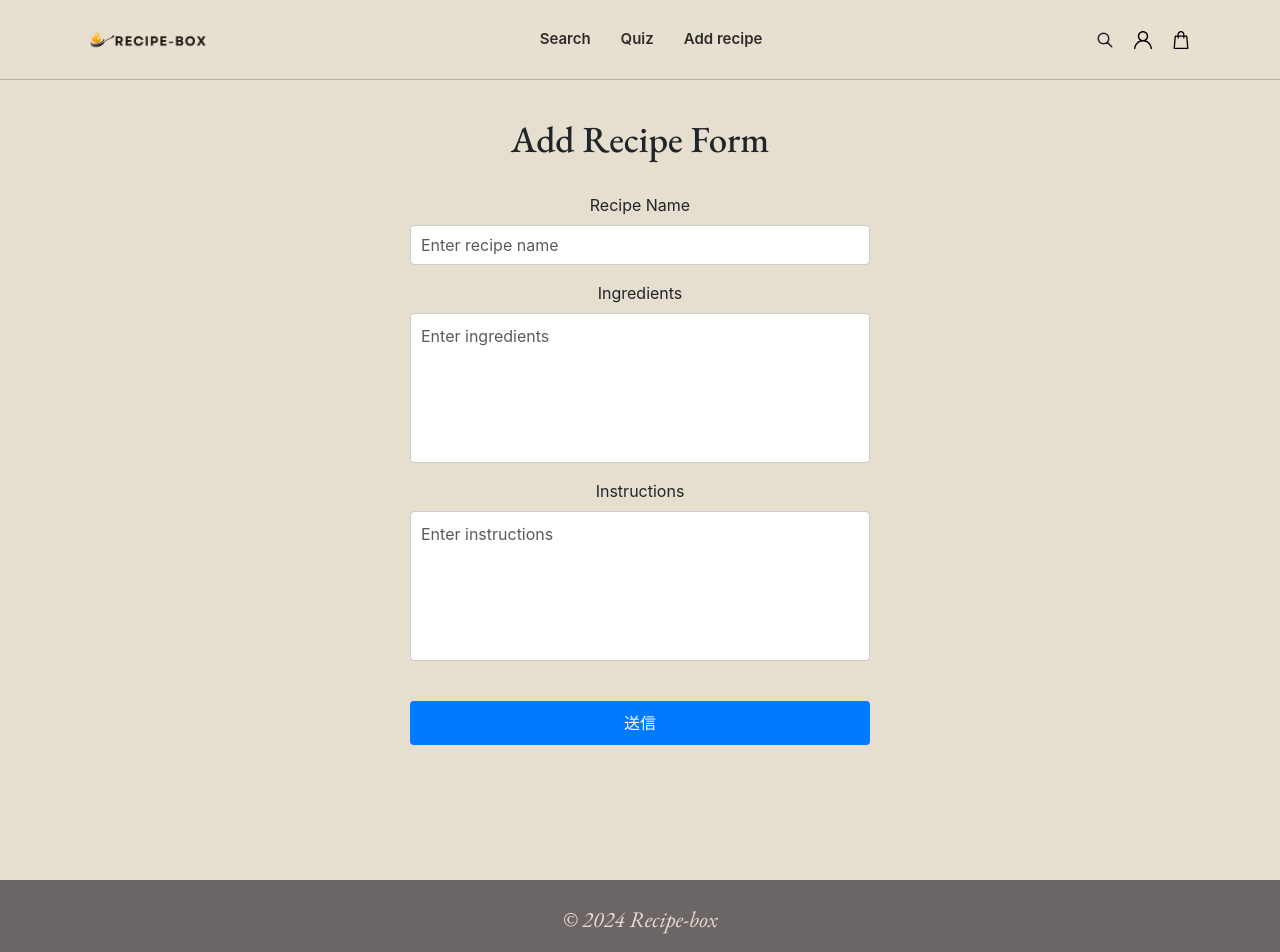
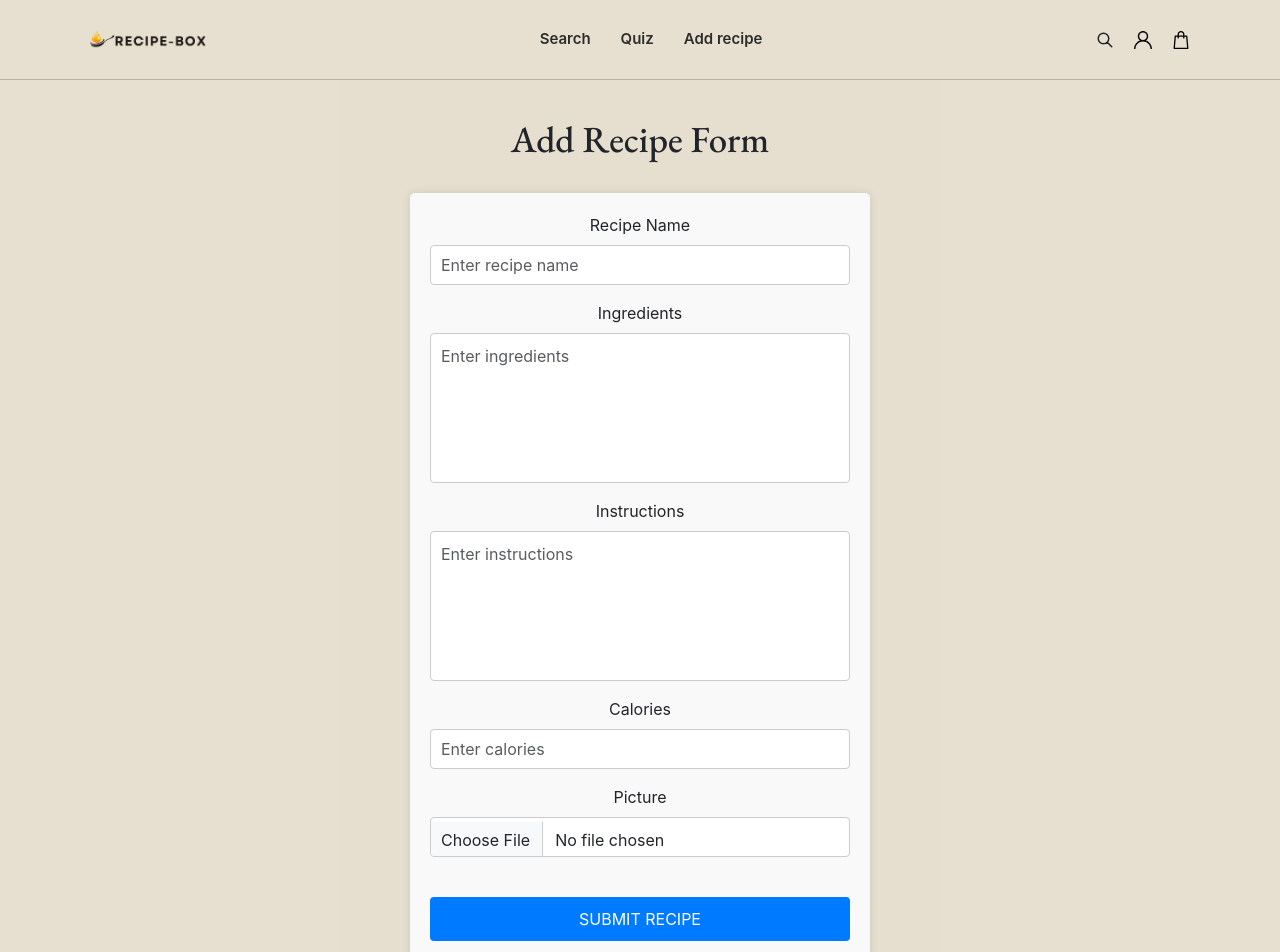
Before and after one commit to sigehiro/recipeBox, a React (Create React App) app: page /add-recipe in a window 1280 px wide. Shown: the top 952 px of the page. Built offline with nearby package versions, Linux system fonts and the light colour scheme; a small style sheet from the web is missing.

Commit message:
ok2
final changes

```diff
--- a/src/AddRecipe.js
+++ b/src/AddRecipe.js
@@ -1,57 +1,94 @@
-import React, { useState } from 'react'
-import Button from 'react-bootstrap/Button'
-import Form from 'react-bootstrap/Form'
-import './AddRecipe.css'
+import React, { useState } from 'react';
+import Button from 'react-bootstrap/Button';
+import Form from 'react-bootstrap/Form';
+import './AddRecipe.css';
 
 const AddRecipe = () => {
-    const [formData, setFormData] = useState({
-        recipeName: '',
-        ingredients: '',
-        instructions: '',
-    })
+  const [recipeName, setRecipeName] = useState('');
+  const [ingredients, setIngredients] = useState('');
+  const [instructions, setInstructions] = useState('');
+  const [calories, setCalories] = useState('');
+  const [picture, setPicture] = useState(null);
+  const [error, setError] = useState('');
+  const [submittedRecipes, setSubmittedRecipes] = useState([]);
 
-    const [errors, setErrors] = useState({})
-
-    const handleChange = (e) => {
-        const { name, value } = e.target
-        setFormData({ ...formData, [name]: value })
+  const validateForm = () => {
+    if (!recipeName.trim() || !ingredients.trim() || !instructions.trim()) {
+      setError('All fields are required.');
+      return false;
     }
 
-    const validate = () => {
-        let tempErrors = {}
-        if (!formData.recipeName) tempErrors.recipeName = 'Recipe name is required.'
-        if (!formData.ingredients) tempErrors.ingredients = 'Ingredients are required.'
-        if (!formData.instructions) tempErrors.instructions = 'Instructions are required.'
-
-        setErrors(tempErrors)
-        return Object.keys(tempErrors).length === 0
+    if (/^\d/.test(recipeName)) {
+      setError('Recipe name cannot have only numbers.');
+      return false;
     }
 
-    const handleSubmit = (e) => {
-        e.preventDefault()
-        if (validate()) {
-            console.log('送信データ：', formData)
-            alert('Good Job! The recipe was successfully created.')
-            setFormData({ recipeName: '', ingredients: '', instructions: '' })
-            setErrors({})
-        }
+    const hasLetters = /[a-zA-Z]/.test(recipeName);
+    const hasNumbers = /\d/.test(recipeName);
+
+    if (hasNumbers && hasLetters) {
+      setError('Recipe name cannot have numbers.');
+      return false;
     }
 
+    if (hasNumbers && !hasLetters) {
+      setError('Recipe name cannot have numbers.');
+      return false;
+    }
+
+    if (!/^\d+$/.test(calories) && calories.trim() !== '') {
+      setError('Calories must have numbers and cannot have letters.');
+      return false;
+    }
+
+    if (!picture) {
+      setError('Please add a picture for your recipe.');
+      return false;
+    }
+
+    setError('');
+    return true;
+  };
+
+  const handleSubmit = (event) => {
+    event.preventDefault();
+    if (validateForm()) {
+      const formData = {
+        recipeName,
+        ingredients,
+        instructions,
+        calories,
+        picture: URL.createObjectURL(picture), // Create a URL for the picture
+      };
+      setSubmittedRecipes([...submittedRecipes, formData]); // Add new recipe to the list
+      // Clear form fields after submission
+      setRecipeName('');
+      setIngredients('');
+      setInstructions('');
+      setCalories('');
+      setPicture(null);
+      // Alert the user of a successful submission
+      alert('Recipe submitted successfully!');
+    }
+  };
+
   return (
-        <div className={`container customContainer`}>
+    <div className="container customContainer">
       <h2 className="text-center mb-4">Add Recipe Form</h2>
-            <Form onSubmit={handleSubmit} className="mt-2">
+      <Form onSubmit={handleSubmit} className="mt-2 recipe-form">
         <Form.Group className="mb-3" controlId="recipeName">
           <Form.Label>Recipe Name</Form.Label>
           <Form.Control
             type="text"
             placeholder="Enter recipe name"
             name="recipeName"
-                        value={formData.recipeName}
-                        onChange={handleChange}
-                        isInvalid={!!errors.recipeName}
+            value={recipeName}
+            onChange={(e) => setRecipeName(e.target.value)}
+            isInvalid={!!error && error.includes('Recipe name')}
           />
-                    <Form.Control.Feedback type="invalid">{errors.recipeName}</Form.Control.Feedback>
+          {error && error.includes('Recipe name') && (
+            <div className="alert alert-danger">{error}</div>
+          )}
         </Form.Group>
 
         <Form.Group className="mb-3" controlId="ingredients">
@@ -61,11 +98,13 @@ const AddRecipe = () => {
             rows={3}
             placeholder="Enter ingredients"
             name="ingredients"
-                        value={formData.ingredients}
-                        onChange={handleChange}
-                        isInvalid={!!errors.ingredients}
+            value={ingredients}
+            onChange={(e) => setIngredients(e.target.value)}
+            isInvalid={!!error && error.includes('Ingredients')}
           />
-                    <Form.Control.Feedback type="invalid">{errors.ingredients}</Form.Control.Feedback>
+          {error && error.includes('Ingredients') && (
+            <div className="alert alert-danger">{error}</div>
+          )}
         </Form.Group>
 
         <Form.Group className="mb-3" controlId="instructions">
@@ -75,19 +114,76 @@ const AddRecipe = () => {
             rows={5}
             placeholder="Enter instructions"
             name="instructions"
-                        value={formData.instructions}
-                        onChange={handleChange}
-                        isInvalid={!!errors.instructions}
+            value={instructions}
+            onChange={(e) => setInstructions(e.target.value)}
+            isInvalid={!!error && error.includes('Instructions')}
           />
-                    <Form.Control.Feedback type="invalid">{errors.instructions}</Form.Control.Feedback>
+          {error && error.includes('Instructions') && (
+            <div className="alert alert-danger">{error}</div>
+          )}
+        </Form.Group>
+
+        <Form.Group className="mb-3" controlId="calories">
+          <Form.Label>Calories</Form.Label>
+          <Form.Control
+            type="text"
+            placeholder="Enter calories"
+            name="calories"
+            value={calories}
+            onChange={(e) => setCalories(e.target.value)}
+            isInvalid={!!error && error.includes('Calories')}
+          />
+          {error && error.includes('Calories') && (
+            <div className="alert alert-danger">{error}</div>
+          )}
+        </Form.Group>
+
+        <Form.Group className="mb-3" controlId="picture">
+          <Form.Label>Picture</Form.Label>
+          <Form.Control
+            type="file"
+            name="picture"
+            accept="image/*"
+            onChange={(e) => setPicture(e.target.files[0])}
+            isInvalid={!!error && error.includes('picture')}
+          />
+          {error && error.includes('picture') && (
+            <div className="alert alert-danger">{error}</div>
+          )}
         </Form.Group>
 
         <Button type="submit" className="w-100 mt-4 submit-button">
-                    送信
+          Submit Recipe
         </Button>
       </Form>
+
+      {/* Display all submitted recipes */}
+      <div className="submitted-recipes mt-5">
+        {submittedRecipes.length > 0 && <h3>Recipes:</h3>}
+        {submittedRecipes.map((recipe, index) => (
+          <div key={index} className="submitted-recipe mb-4">
+            <div className="recipe-details">
+              <div className="recipe-header">
+                <h4>{recipe.recipeName}</h4>
+                {recipe.picture && (
+                  <img
+                    src={recipe.picture}
+                    alt="Recipe"
+                    className="recipe-image"
+                  />
+                )}
               </div>
-    )
-}
+              <p><strong>Ingredients:</strong></p>
+              <p>{recipe.ingredients}</p>
+              <p><strong>Instructions:</strong></p>
+              <p>{recipe.instructions}</p>
+              <p><strong>Calories:</strong> {recipe.calories}</p>
+            </div>
+          </div>
+        ))}
+      </div>
+    </div>
+  );
+};
 
-export default AddRecipe
+export default AddRecipe;
```
Lines whose indentation alone changed are shown as unchanged.
